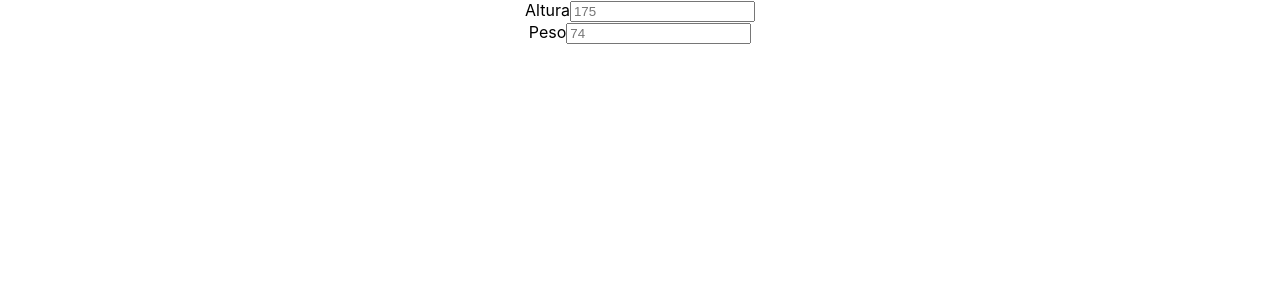
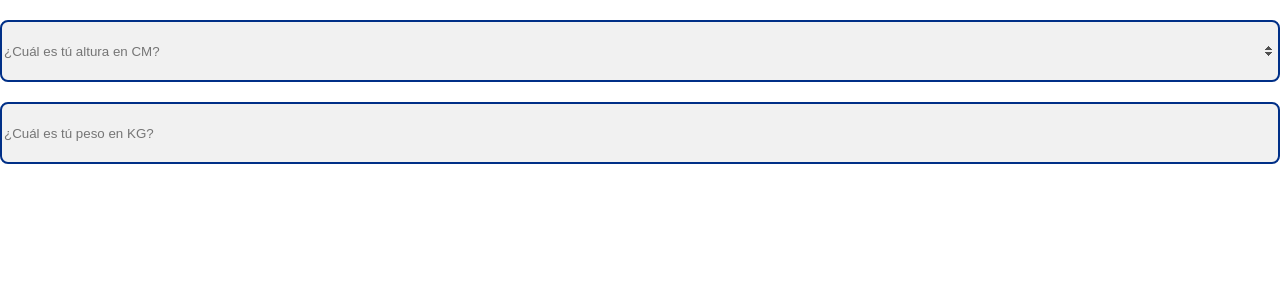
Before and after one commit to RobertCastro/fitcalc-actimax, a React (Create React App) app in the folder frontend/: page /blog/calculadora-imc-indice-de-masa-corporal in a window 1280 px wide. Shown: the top 300 px of the page. Built offline with nearby package versions, Linux system fonts and the light colour scheme.

Commit message:
Styles form

```diff
--- a/frontend/src/App.js
+++ b/frontend/src/App.js
@@ -1,4 +1,3 @@
-// import React, {useState} from 'react'
 import './App.css';
 import IMC from './components/IMC';
 import { Route, Routes  } from 'react-router-dom';
--- a/frontend/src/components/IMC.js
+++ b/frontend/src/components/IMC.js
@@ -1,4 +1,5 @@
 import React, {useState} from 'react'
+import './imc.css';
 import { Formik, Form, Field, ErrorMessage } from "formik";
 
 const IMC = () => {
@@ -20,7 +21,7 @@
                     errores.altura = "Solo se permite números"
                 }
                 if (!valores.peso) {
-                    errores.peso = "Por favor ingresa tú peso"
+                    errores.peso = "Ingresa tú peso"
                 } else if(!/^[0-9]/.test(valores.peso)) {
                     errores.peso = "Solo se permiten números"
                 }
@@ -38,13 +39,13 @@
             { ({values, errors, touched, handleChange, submitForm, handleBlur}) => (
 
                 <Form className="formulario" >
-                    <div>
+                    <div className='calc-form-group'>
                         <label htmlFor="altura">Altura</label>
                         <Field
                             type="number"
                             id="altura"
                             name="altura"
-                            placeholder="175"
+                            placeholder="¿Cuál es tú altura en CM?"
                             onChange={(e) => {
                                 handleChange(e);
                                 setTimeout(submitForm, 0);
@@ -54,13 +55,13 @@
                             <div className="error">{errors.altura}</div>
                         )} />
                     </div>
-                    <div>
+                    <div className='calc-form-group'>
                         <label htmlFor="peso">Peso</label>
                         <Field
                             type="number"
                             id="peso"
                             name="peso"
-                            placeholder="74"
+                            placeholder="¿Cuál es tú peso en KG?"
                             onChange={(e) => {
                                 handleChange(e);
                                 setTimeout(submitForm, 0);
@@ -71,7 +72,7 @@
                         )} />
                     </div>
 
-                    { IMC && <p className='exito'>IMC: {IMC} </p> }
+                    { IMC && <h3 className='exito'>Su IMC es: {IMC} </h3> }
 
                 </Form>
 
--- /dev/null
+++ b/frontend/src/components/imc.css
@@ -0,0 +1,15 @@
+.calc-form-group{
+    display: flex;
+    justify-content: center;
+    flex-direction: column;
+}
+.calc-form-group label{
+    color: transparent;
+}
+
+.calc-form-group input{
+    border-radius: 8px;
+    border: 2px solid #002f87;
+    background-color: #f1f1f1;
+    height: 56px;
+}
```
